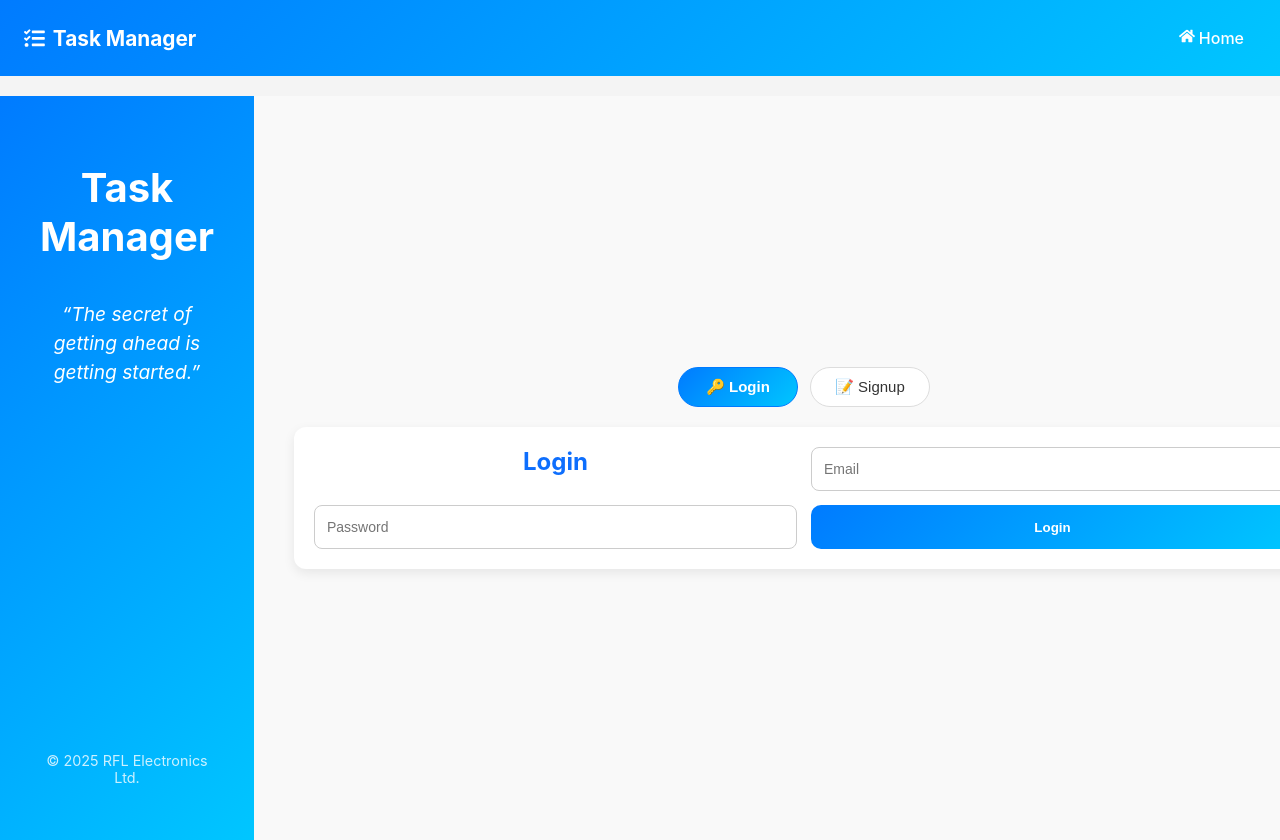
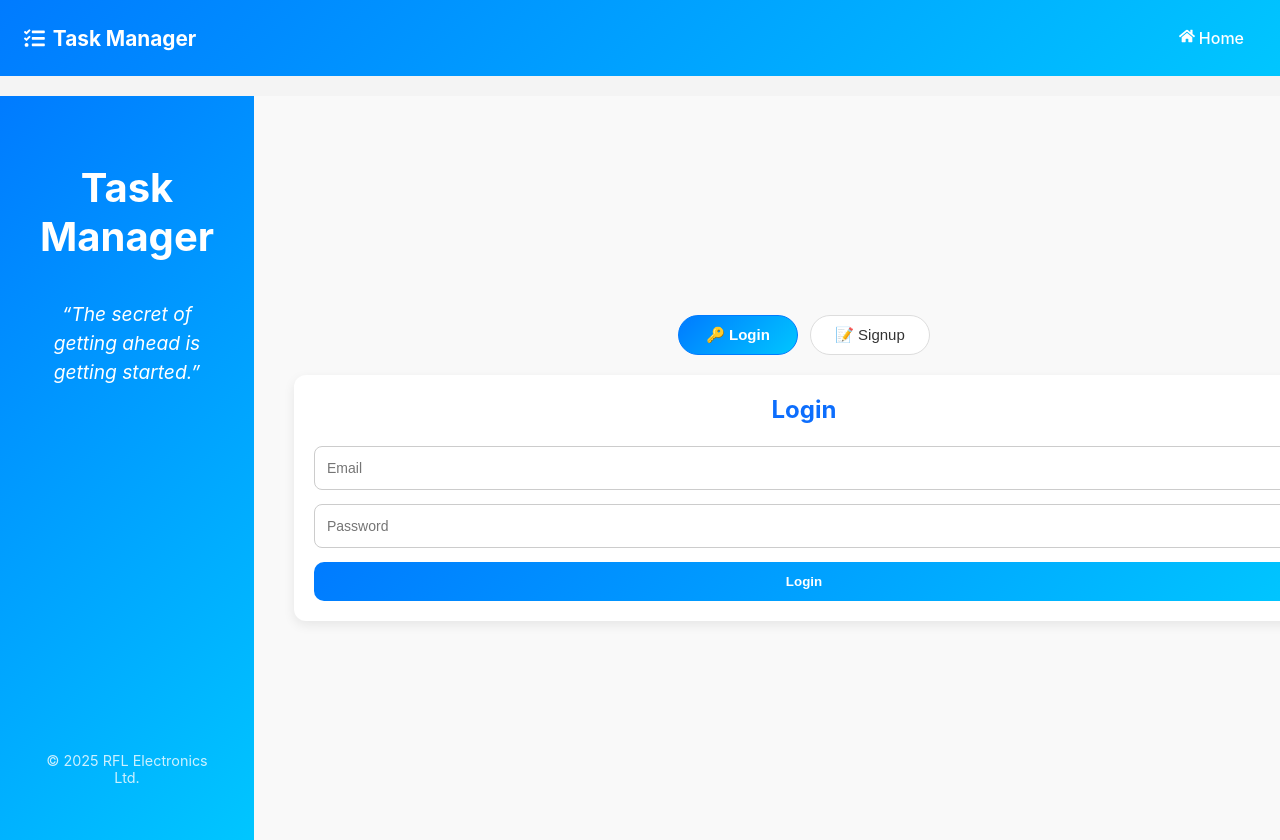
Before and after one commit to ssufi63/RnD, a React (Create React App) app: page / in a window 1280 px wide. Shown: the top 840 px of the page. Built offline with nearby package versions, Linux system fonts and the light colour scheme; the HTML template or start-up script is replaced by a standard one.

Commit message:
loginnnnnnnnnnnn

```diff
--- a/src/pages/Home.css
+++ b/src/pages/Home.css
@@ -110,28 +110,17 @@
   border-radius: 12px;
   box-shadow: 0 4px 12px rgba(0,0,0,0.08);
   margin: 0 auto;
-  width: min(980px, 92vw);            /* ✅ keeps card centered & tidy on wide screens */
+  width: min(980px, 92vw);
 }
 
-/* ====== Shared form base (Login & Signup) ====== */
+/* =========================
+   Shared form base
+   ========================= */
 .form {
   display: flex;
   flex-direction: column;
   gap: 15px;
 }
-/* ====== Login form (always single-column) ====== */
-.loginForm {
-  display: flex;
-  flex-direction: column;
-  gap: 15px;
-}
-
-.loginForm input[type="email"],
-.loginForm input[type="password"],
-.loginForm .submitButton {
-  width: 100%;   /* full width */
-}
-
 .formTitle { text-align: center; color: #0d6efd; margin: 0 0 8px; }
 .error { color: red; text-align: center; }
 
@@ -155,8 +144,23 @@ input {
   width: 100%;
 }
 
-/* ====== Signup grid ONLY (desktop) ======
-   Apply by adding className="form formGrid" to the Signup form */
+/* =========================
+   Login form (always single-column)
+   ========================= */
+.loginForm {
+  display: flex !important;
+  flex-direction: column !important;
+  gap: 15px;
+}
+.loginForm input,
+.loginForm .submitButton {
+  width: 100%;
+  grid-column: unset !important; /* ✅ override any grid inheritance */
+}
+
+/* =========================
+   Signup form (grid on desktop)
+   ========================= */
 .formGrid {
   display: grid;
   grid-template-columns: 1fr 1fr;
@@ -164,14 +168,9 @@ input {
 }
 .formGrid .formTitle,
 .formGrid .submitButton,
-.formGrid > input[type="email"] {      /* Email field spans full width */
+.formGrid > input[type="email"] {
   grid-column: 1 / -1;
 }
-.formGrid.loginForm > input[type="password"] {
-  grid-column: 1 / -1;
-}
-
-/* Flatten .row so its children (the two inputs) become grid items */
 .formGrid .row { display: contents; }
 
 /* =========================
@@ -188,7 +187,7 @@ input {
     justify-content: center;
     align-items: center;
   }
-  .leftPanel { display: none; }                 /* ✅ hide branding on phones/tablets */
+  .leftPanel { display: none; }
   .rightPanel {
     flex: none;
     width: 100%;
@@ -200,7 +199,7 @@ input {
     width: min(520px, 94vw);
     margin: 0 auto;
   }
-  .formGrid { grid-template-columns: 1fr; }     /* ✅ stack fields on mobile */
+  .formGrid { grid-template-columns: 1fr; }
 }
 
 @media (max-width: 480px) {
--- a/src/pages/Home.js
+++ b/src/pages/Home.js
@@ -4,7 +4,7 @@ import { supabase } from "../supabaseClient";
 import { useNavigate } from "react-router-dom";
 import { motion, AnimatePresence } from "framer-motion";
 import "./Home.css";
-import "./Home.css?v=2";
+/* import "./Home.css?v=2"; */
 
 
 function Home() {
```
